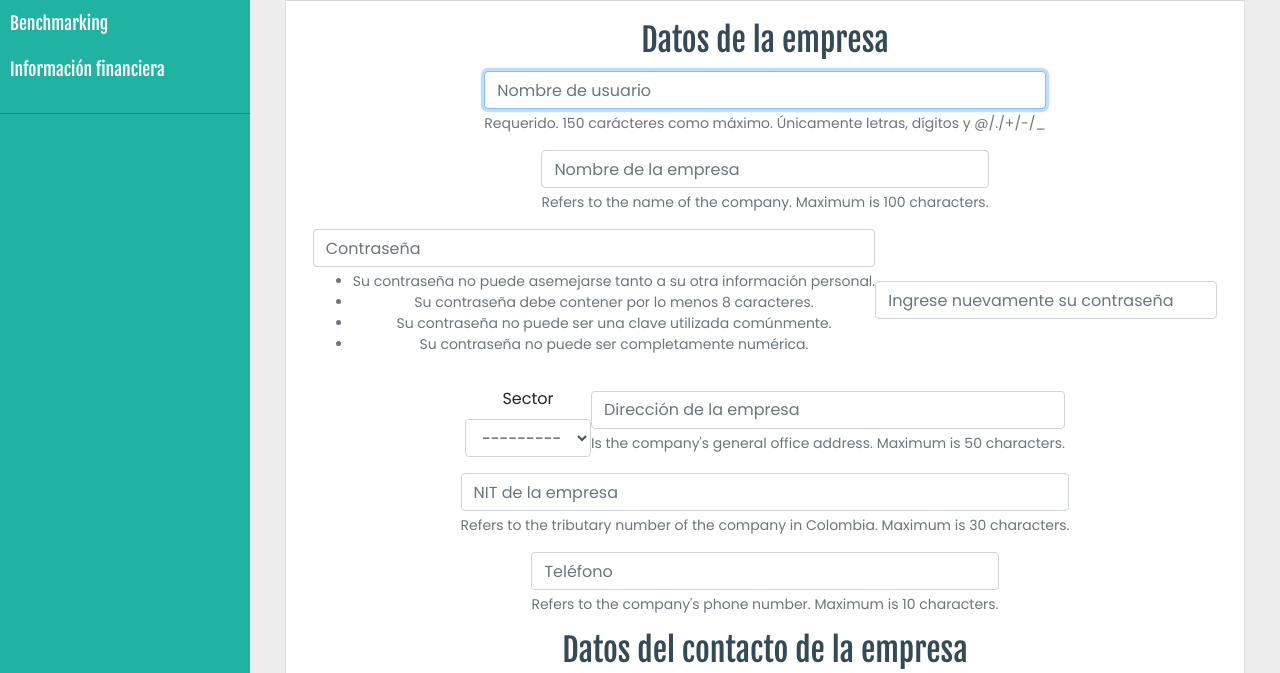
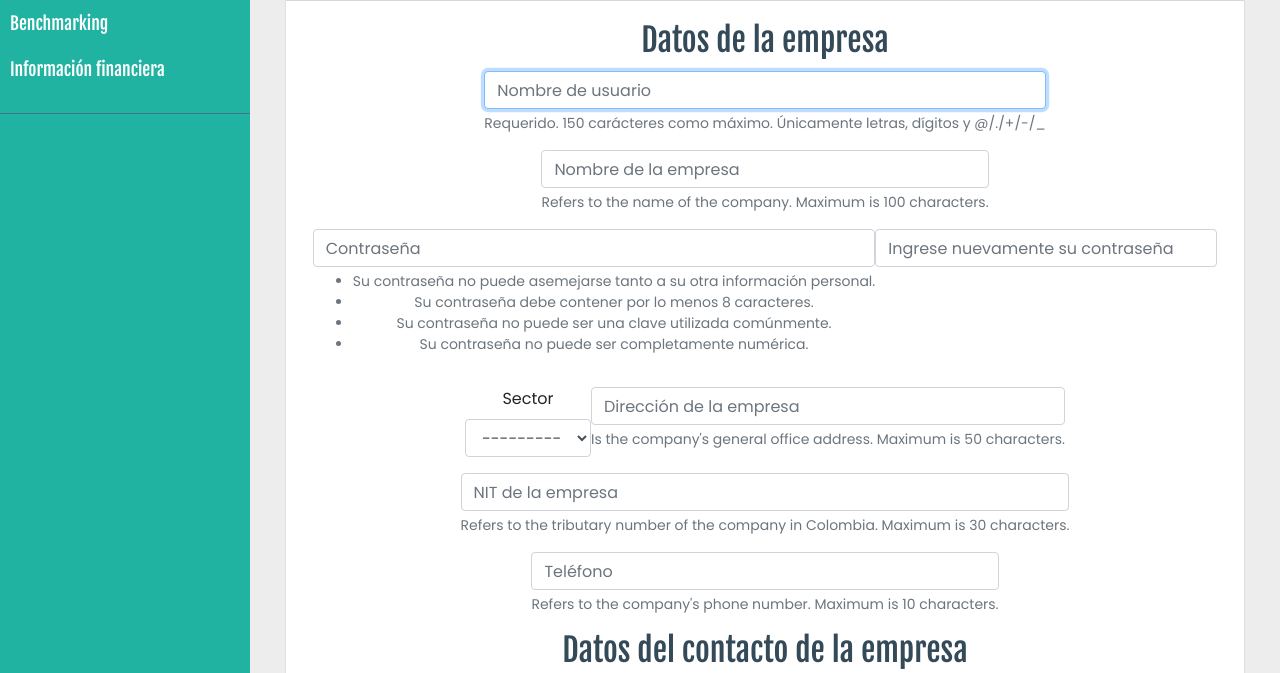
Before and after one commit to DiagnosPymes/diagnospymes, a Django app: page /registro/ in a window 1280 px wide. Shown: the part 241-914 px from the top of the page. Run offline with Django 3.2, Linux system fonts and the light colour scheme; data that the repository does not hold is empty; some libraries are stand-ins or nearby versions.

Commit message:
Update registration.html

```diff
--- a/mm_evaluation/templates/mm_evaluation/registration.html
+++ b/mm_evaluation/templates/mm_evaluation/registration.html
@@ -52,7 +52,7 @@
                 {% csrf_token %}
                 <div class="container">
                     <h2 class="card-title">Datos de la empresa</h2>
-                    <div class="row display-flex flex-wrap-wrap justify-content-center align-items-center">
+                    <div class="row display-flex flex-wrap-wrap justify-content-center align-items-stretch">
                         {% bootstrap_field user_registration_form.username                    show_label=False field_class='col' show_help=False %}
                         {% bootstrap_field PYME_registration_form.name                        show_label=False field_class='col' show_help=False %}
                         {% bootstrap_field user_registration_form.password1                   show_label=False field_class='col' show_help=False %}
```
